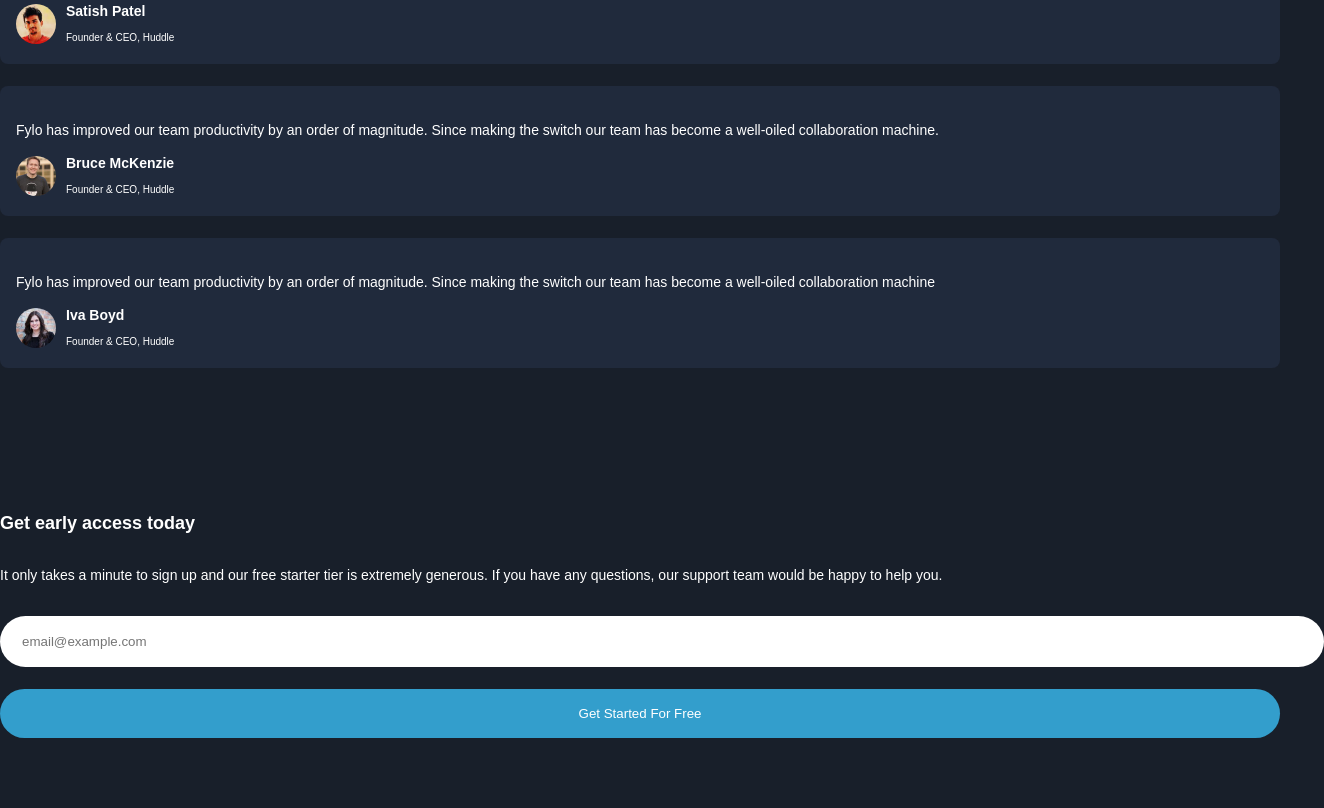
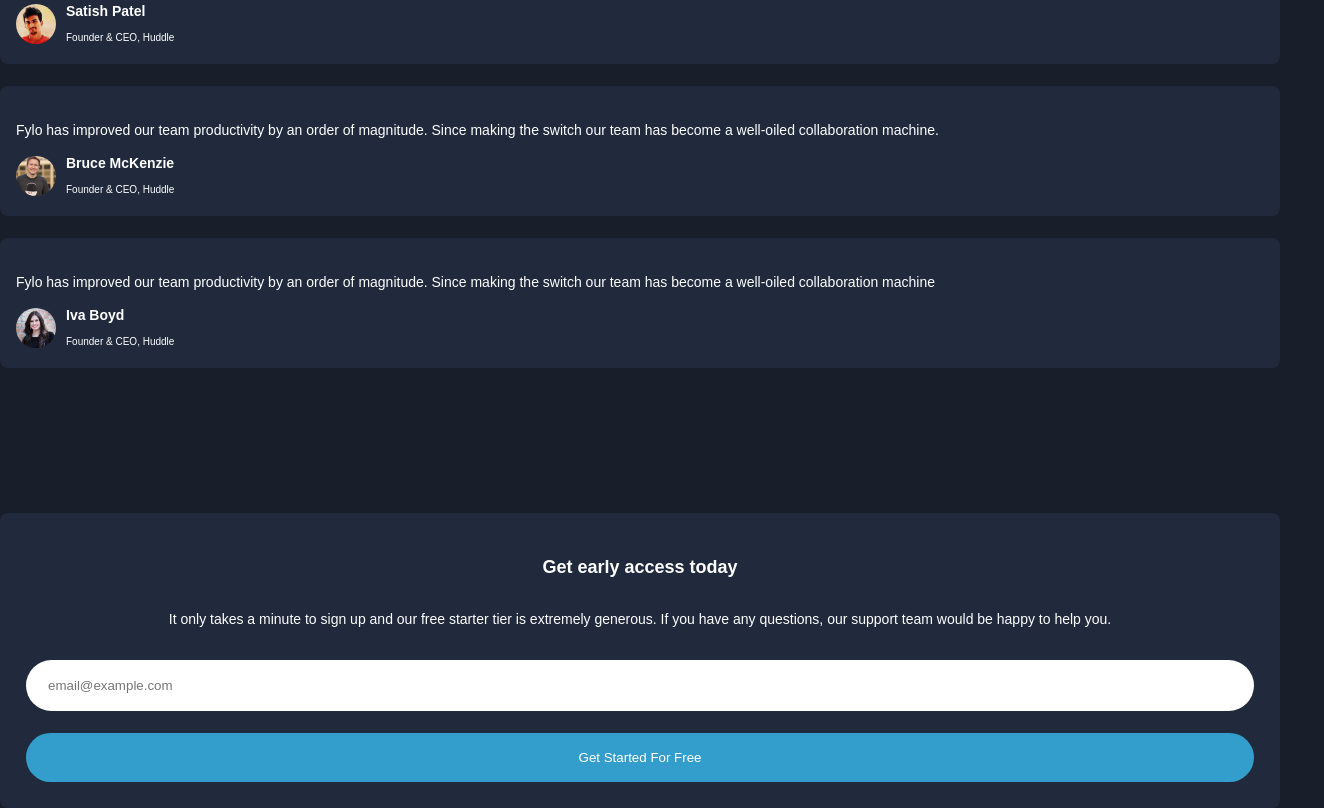
Before and after one commit to voromahery/iwt-4-fylo-dark-theme, a website: page webroot/index.html in a window 1280 px wide. Shown: the part 3666-4474 px from the top of the page, 1324 px wide, since content can reach past the window. Before the commit the page ends 4404 px from the top, so only its background shows below. Drawn offline with Linux system fonts and the light colour scheme.

Commit message:
Fixed input size

```diff
--- a/scss/_accessibility.scss
+++ b/scss/_accessibility.scss
@@ -1,4 +1,11 @@
 @import "./variable";
+
+.a11y__wrapper {
+  padding: 26px;
+  background-color: $testimonials-background;
+  border-radius: 8px;
+  text-align: center;
+}
 
 .a11y__heading {
   font-size: 18px;
@@ -18,12 +25,18 @@
   border: none;
 }
 
-.a11y__input,
+.a11y__input {
+  width: 90%;
+  max-width: 90%;
+}
+
+.a11y__input {
+  width: -webkit-fill-available;
+  max-width: -webkit-fill-available;
+}
+
 .a11y__button {
   width: 100%;
   max-width: 100%;
-}
-
-.a11y__button {
   margin-top: 22px;
 }
```
Also changed, not shown: webroot/css/index.css.
